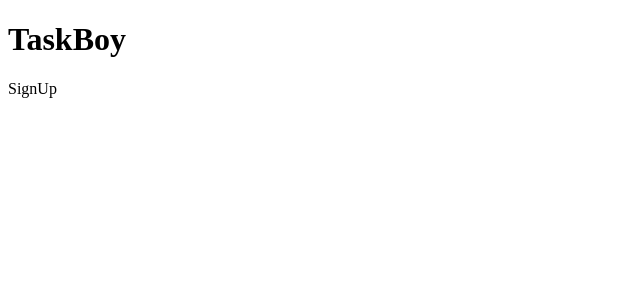
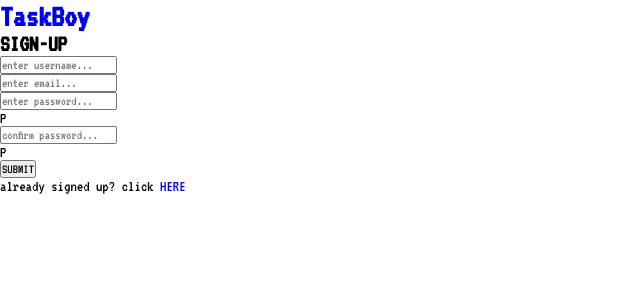
Before and after one commit to DougieHawes/taskboy-client, a React (Create React App) app: page /signup in a window 1280 px wide. Shown: the top 300 px of the page, without its empty margins (0-640 px from the left). Built offline with nearby package versions, Linux system fonts and the light colour scheme.

Commit message:
added auth routes, dashboard, guide

```diff
--- a/src/App.js
+++ b/src/App.js
@@ -18,7 +18,7 @@ const App = () => {
       <Header />
       <Routes>
         {/* auth */}
-        <Route path="/" element={<SignIn />} />
+        <Route path="/signin" element={<SignIn />} />
         <Route path="/signup" element={<SignUp />} />
         {/* public */}
         <Route path="/guide" element={<Guide />} />
--- a/src/components/layout/Header.js
+++ b/src/components/layout/Header.js
@@ -1,9 +1,13 @@
+import { Link } from "react-router-dom";
+
 import "./style.scss";
 
 const Header = () => {
   return (
     <header>
-      <h1>TaskBoy</h1>
+      <Link to="/">
+        <h1>TaskBoy</h1>
+      </Link>
     </header>
   );
 };
--- a/src/components/routes/auth/SignIn.js
+++ b/src/components/routes/auth/SignIn.js
@@ -1,5 +1,56 @@
-const SignIn = () => {
-  return <div>SignIn</div>;
+import { useState } from "react";
+
+import { Route1 } from "../../utils/routes";
+
+import { Button1 } from "../../utils/buttons";
+import { Input1 } from "../../utils/inputs";
+import { Link1 } from "../../utils/links";
+
+import "./style.scss";
+
+const SignUp = () => {
+  const [formData, setFormData] = useState({
+    email: "",
+    password: "",
+  });
+  const [passwordOn, setPasswordOn] = useState(true);
+
+  const { email, password } = formData;
+
+  const handleChange = (e) =>
+    setFormData({ ...formData, [e.target.name]: e.target.value });
+
+  const handleSubmit = (e) => {
+    e.preventDefault();
+  };
+
+  return (
+    <Route1
+      content={
+        <>
+          <Input1
+            name="email"
+            onChange={handleChange}
+            placeholder="enter email..."
+            type="email"
+            value={email}
+          />
+          <Input1
+            name="password"
+            onChange={handleChange}
+            onClick={() => setPasswordOn(!passwordOn)}
+            password={true}
+            passwordOn={passwordOn}
+            placeholder="enter password..."
+            value={password}
+          />
+          <Button1 onClick={handleSubmit} text="SUBMIT" />
+          <Link1 text="not yet signed up? click " to="/signup" />
+        </>
+      }
+      title="SIGN-IN"
+    />
+  );
 };
 
-export default SignIn;
+export default SignUp;
--- a/src/components/routes/auth/SignUp.js
+++ b/src/components/routes/auth/SignUp.js
@@ -1,7 +1,73 @@
+import { useState } from "react";
+
+import { Route1 } from "../../utils/routes";
+
+import { Button1 } from "../../utils/buttons";
+import { Input1 } from "../../utils/inputs";
+import { Link1 } from "../../utils/links";
+
 import "./style.scss";
 
 const SignUp = () => {
-  return <div>SignUp</div>;
+  const [formData, setFormData] = useState({
+    username: "",
+    email: "",
+    password: "",
+    confirmPassword: "",
+  });
+  const [passwordOn, setPasswordOn] = useState(true);
+
+  const { username, email, password, confirmPassword } = formData;
+
+  const handleChange = (e) =>
+    setFormData({ ...formData, [e.target.name]: e.target.value });
+
+  const handleSubmit = (e) => {
+    e.preventDefault();
+  };
+
+  return (
+    <Route1
+      content={
+        <>
+          <Input1
+            name="username"
+            onChange={handleChange}
+            placeholder="enter username..."
+            value={username}
+          />
+          <Input1
+            name="email"
+            onChange={handleChange}
+            placeholder="enter email..."
+            type="email"
+            value={email}
+          />
+          <Input1
+            name="password"
+            onChange={handleChange}
+            onClick={() => setPasswordOn(!passwordOn)}
+            password={true}
+            passwordOn={passwordOn}
+            placeholder="enter password..."
+            value={password}
+          />
+          <Input1
+            name="confirmPassword"
+            onChange={handleChange}
+            onClick={() => setPasswordOn(!passwordOn)}
+            password={true}
+            passwordOn={passwordOn}
+            placeholder="confirm password..."
+            value={confirmPassword}
+          />
+          <Button1 onClick={handleSubmit} text="SUBMIT" />
+          <Link1 text="already signed up? click " to="/signin" />
+        </>
+      }
+      title="SIGN-UP"
+    />
+  );
 };
 
 export default SignUp;
--- a/src/components/routes/private/Dashboard.js
+++ b/src/components/routes/private/Dashboard.js
@@ -1,7 +1,9 @@
+import { Route3 } from "../../utils/routes";
+
 import "./style.scss";
 
 const Dashboard = () => {
-  return <div>Dashboard</div>;
+  return <Route3 content={<></>} title="DASHBOARD" />;
 };
 
 export default Dashboard;
--- a/src/components/routes/public/Guide.js
+++ b/src/components/routes/public/Guide.js
@@ -1,7 +1,9 @@
+import { Route2 } from "../../utils/routes";
+
 import "./style.scss";
 
 const Guide = () => {
-  return <div>Guide</div>;
+  return <Route2 content={<></>} title="GUIDE" />;
 };
 
 export default Guide;
--- a/src/components/utils/buttons.js
+++ b/src/components/utils/buttons.js
@@ -0,0 +1,7 @@
+import "./style.scss";
+
+export const Button1 = ({ onClick, text }) => (
+  <button className="button button1" onClick={onClick}>
+    {text}
+  </button>
+);
--- a/src/components/utils/inputs.js
+++ b/src/components/utils/inputs.js
@@ -0,0 +1,27 @@
+import "./style.scss";
+
+export const Input1 = ({
+  name,
+  onChange,
+  onClick,
+  password = false,
+  passwordOn = false,
+  placeholder,
+  value,
+}) => (
+  <div className="input-container input1-container">
+    <input
+      className="input input1"
+      name={name}
+      onChange={onChange}
+      placeholder={placeholder}
+      type={passwordOn ? "password" : "text"}
+      value={value}
+    />
+    {password && (
+      <div className="input-password-toggle" onClick={onClick}>
+        P
+      </div>
+    )}
+  </div>
+);
--- a/src/components/utils/links.js
+++ b/src/components/utils/links.js
@@ -0,0 +1,12 @@
+import { Link } from "react-router-dom";
+
+import "./style.scss";
+
+export const Link1 = ({ text, to }) => (
+  <p className="link link1">
+    {text}
+    <Link className="link-text link1-text" to={to}>
+      HERE
+    </Link>
+  </p>
+);
--- /dev/null
+++ b/src/components/utils/routes.js
@@ -0,0 +1,33 @@
+import "./style.scss";
+
+// AUTH
+export const Route1 = ({ content, title }) => {
+  return (
+    <div className="route route1">
+      <h2 className="route-title">{title}</h2>
+      <div className="route-content">
+        <form className="route-form">{content}</form>
+      </div>
+    </div>
+  );
+};
+
+// PUBLIC
+export const Route2 = ({ content, title }) => {
+  return (
+    <div className="route route2">
+      <h2 className="route-title">{title}</h2>
+      <div className="route-content">{content}</div>
+    </div>
+  );
+};
+
+// PRIVATE
+export const Route3 = ({ content, title }) => {
+  return (
+    <div className="route route3">
+      <h2 className="route-title">{title}</h2>
+      <div className="route-content">{content}</div>
+    </div>
+  );
+};
--- a/src/display/styles/_variables.scss
+++ b/src/display/styles/_variables.scss
@@ -0,0 +1,6 @@
+@font-face {
+  font-family: "vt323";
+  src: url("../fonts/VT323.ttf");
+}
+
+$font2: "vt323";
--- a/src/display/styles/style.scss
+++ b/src/display/styles/style.scss
@@ -0,0 +1,10 @@
+@import "./variables";
+
+* {
+  box-sizing: border-box;
+  font-family: $font2;
+  list-style: none;
+  margin: 0;
+  padding: 0;
+  text-decoration: none;
+}
```
Also changed, not shown: src/display/fonts/VT323.ttf (added).
